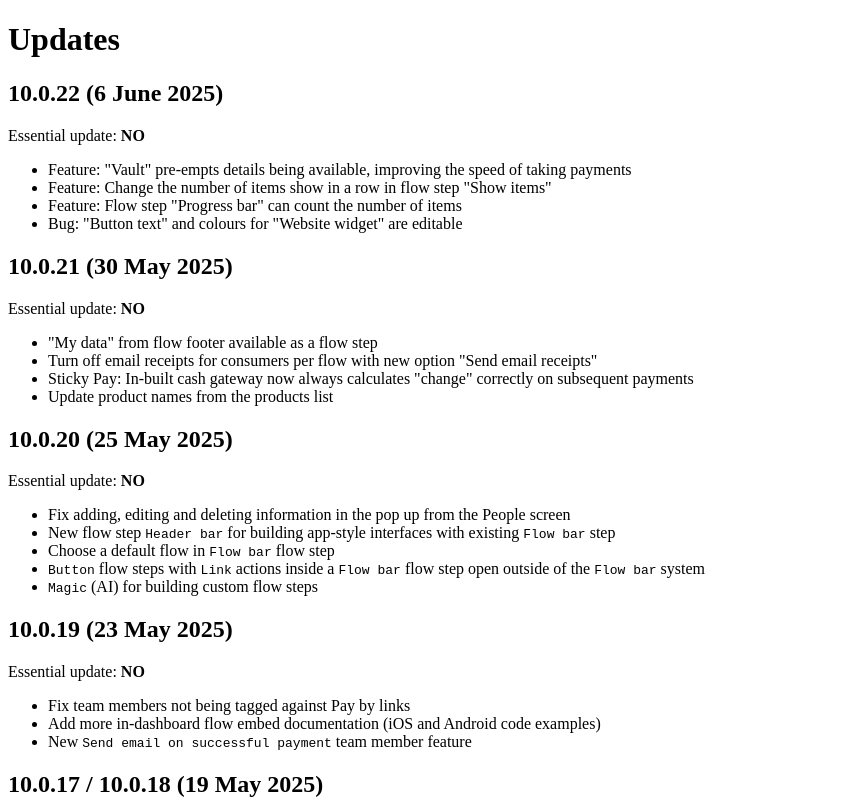
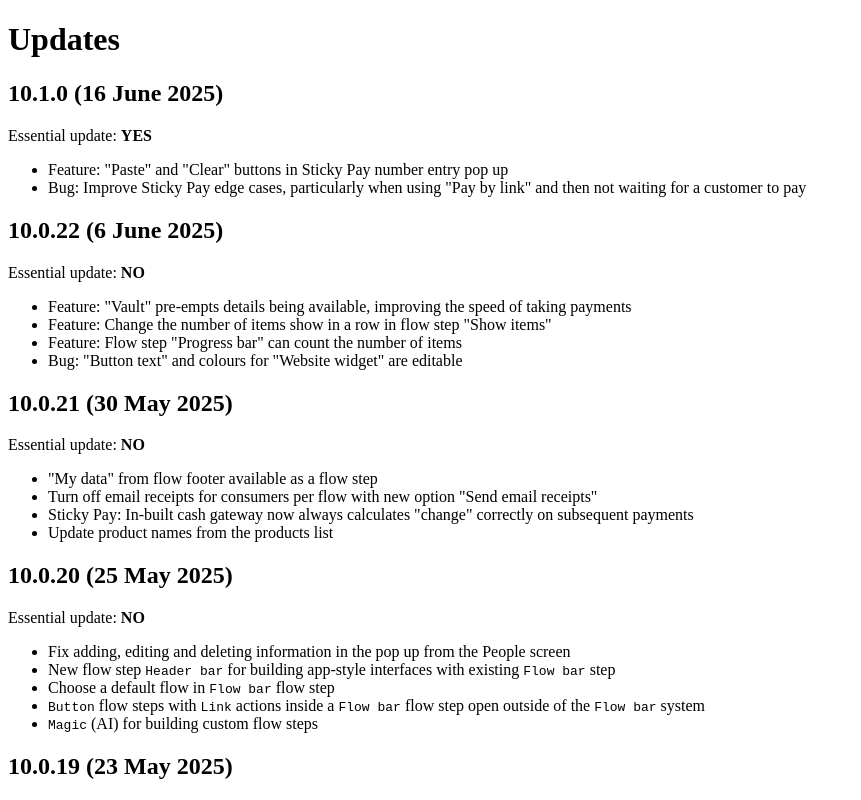
Before and after one commit to Stickyto/sticky-docs, a Next.js app in the folder src/: page /updates in a window 1280 px wide. Shown: the top 800 px of the page, without its empty margins (0-861 px from the left). Built offline with nearby package versions, Linux system fonts and the light colour scheme.

Commit message:
Changelog

```diff
--- a/src/pages/updates.mdx
+++ b/src/pages/updates.mdx
@@ -1,4 +1,11 @@
 # Updates
+
+## 10.1.0 (16 June 2025)
+
+Essential update: **YES**
+
+ - Feature: "Paste" and "Clear" buttons in Sticky Pay number entry pop up
+ - Bug: Improve Sticky Pay edge cases, particularly when using "Pay by link" and then not waiting for a customer to pay
 
 ## 10.0.22 (6 June 2025)
 
```
